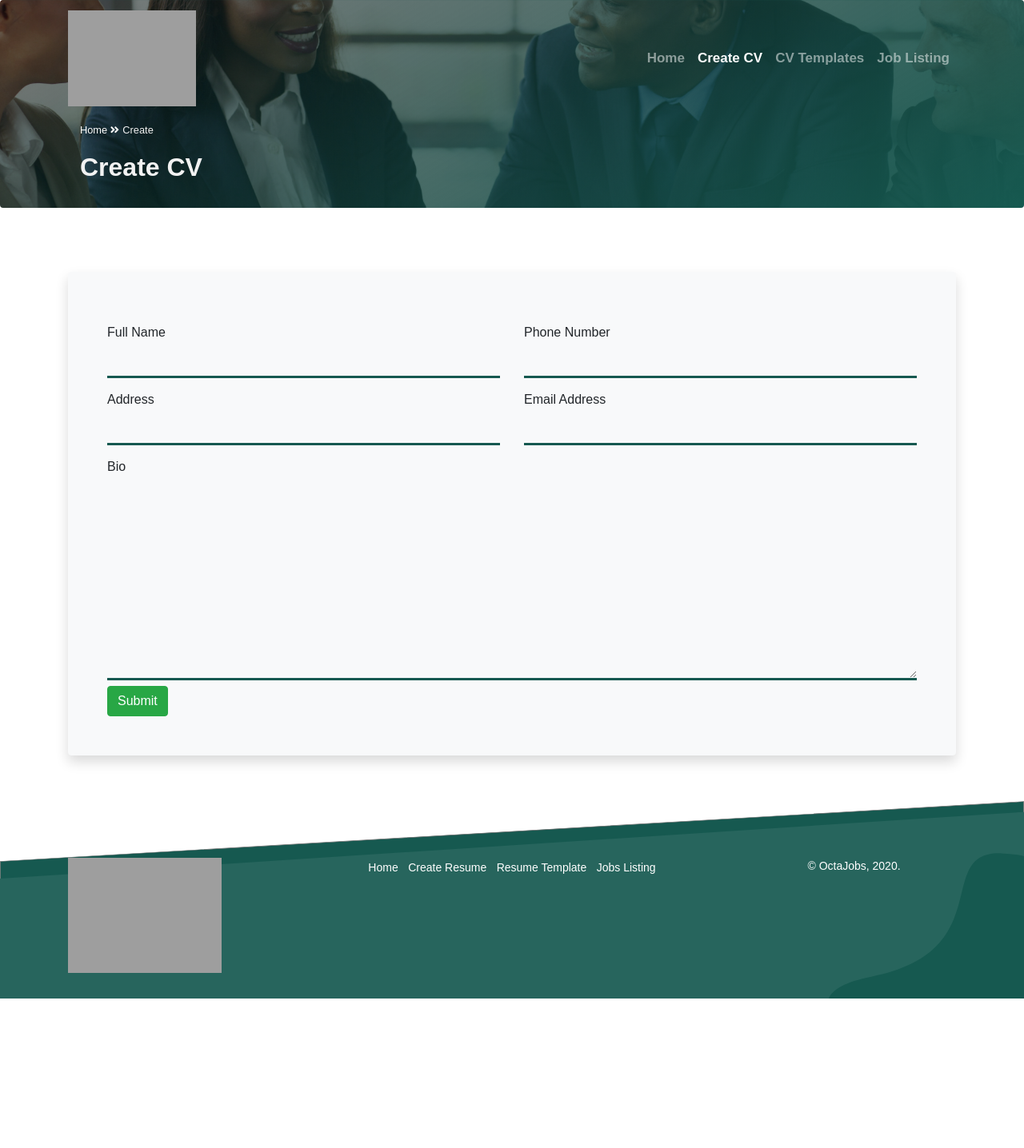
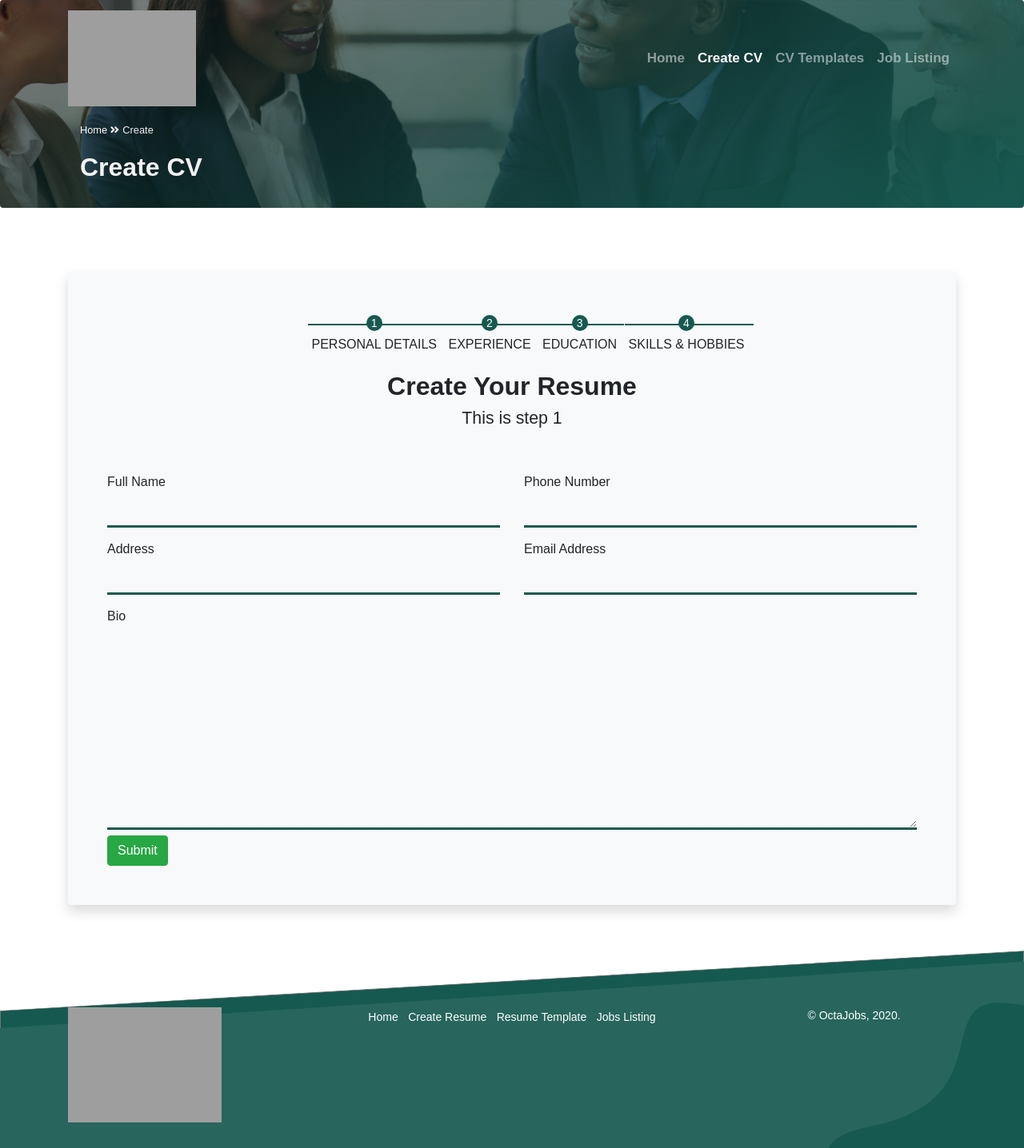
Before and after one commit to hendurhance/cv-builder, a PHP site: page /create.php in a window 1280 px wide. Shown: the whole page at 80% size. Before the commit the page ends 1249 px from the top, so only its background shows below. Run offline with PHP 8.4, Linux system fonts and the light colour scheme; grey boxes are pictures that could not be loaded.

Commit message:
changes made

```diff
--- a/create.php
+++ b/create.php
@@ -63,16 +63,16 @@
          <div class="container">
             <div class="card border-light bg-light p-5 shadow">
                 <form action="inc/proccess.php" method="post" id="msform">
-                    <!-- <ul id="progress-bar">
+                    <ul id="progress-bar">
                         <li class="active">Personal Details</li>
                         <li>Experience</li>
                         <li>Education</li>
                         <li>Skills & Hobbies</li>
-                    </ul> -->
+                    </ul>
                     <!-- first fieldset -->
-                        <!-- <h2 class="cv-title">Create your Resume</h2>
+                        <h2 class="cv-title">Create your Resume</h2>
                         <h3 class="cv-subtitle">This is step 1</h3>
-                        <div class="form"> -->
+                        <div class="form">
                             <div class="row each-feild">
                                 <div class="col-lg-6 col-md-6 col-sm-12">
                                     <label for="">Full Name</label>
@@ -99,7 +99,7 @@
                                     <textarea name="bio" id="" cols="30" rows="10"></textarea>
                                 </div>
                             </div>
-                        <!-- </div> -->
+                        </div>
                         <button type="submit" name="submit" class="btn btn-success submit">Submit</button>
                 </form>
               </div>
```
